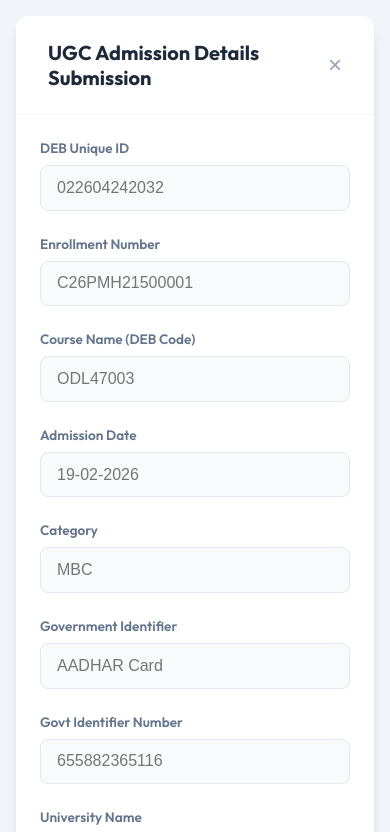
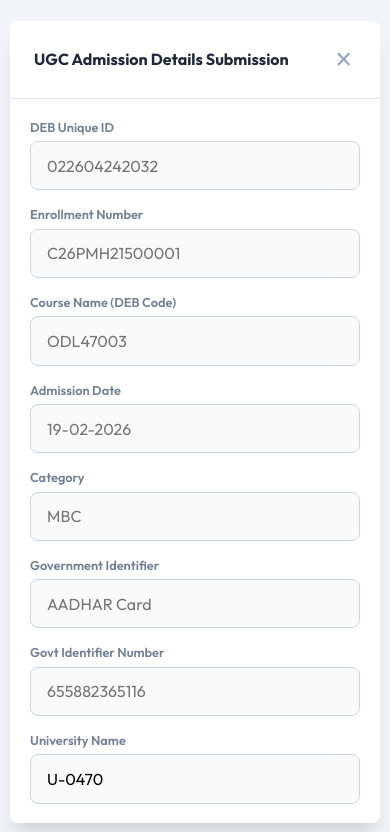
Before and after one commit to Suresh-8695198/DEB-Submission, a React (Vite) app: page / in a window 390 px wide. Shown: the top 832 px of the page. Built offline with nearby package versions, Linux system fonts and the light colour scheme; the HTML template or start-up script is replaced by a standard one.

Commit message:
Update: ACHIEVED FULL MOBILE RESPONSIVENESS (Safe-area scrolling, fluid typography, touch targets)

```diff
--- a/src/App.css
+++ b/src/App.css
@@ -1,86 +1,109 @@
 /* src/App.css */
 :root {
   --primary: #1e3a8a;
-  --primary-light: #3b82f6;
-  --secondary: #059669;
-  --danger: #ef4444;
-  --warning: #f59e0b;
-  --background: #f1f5f9;
-  --card-bg: #ffffff;
+  --primary-hover: #1e40af;
+  --bg-modal: #ffffff;
   --bg-input: #f8fafc;
-  --text-dark: #0f172a;
+  --text-main: #1e293b;
   --text-muted: #64748b;
-  --radius-lg: 12px;
-  --radius-md: 8px;
-  --shadow: 0 10px 15px -3px rgba(0, 0, 0, 0.1), 0 4px 6px -2px rgba(0, 0, 0, 0.05);
+  --radius: 12px;
+  --shadow: 0 20px 25px -5px rgba(0, 0, 0, 0.1), 0 10px 10px -5px rgba(0, 0, 0, 0.04);
 }
 
-* { box-sizing: border-box; margin: 0; padding: 0; }
+* { box-sizing: border-box; margin: 0; padding: 0; -webkit-font-smoothing: antialiased; }
 
-body { background: var(--background); font-family: 'Outfit', sans-serif; overflow: hidden; }
+body {
+  background-color: #f1f5f9;
+  font-family: 'Outfit', sans-serif;
+  color: var(--text-main);
+  overflow-x: hidden;
+}
 
 .portal-overlay {
   min-height: 100vh;
+  width: 100%;
   display: flex;
   align-items: center;
   justify-content: center;
-  padding: 1rem;
+  padding: 10px; /* Safe padding for mobile */
 }
 
 .portal-modal {
   width: 100%;
   max-width: 900px;
-  background: var(--card-bg);
-  border-radius: var(--radius-lg);
+  max-height: 95vh; /* Prevents overflow on mobile */
+  background: var(--bg-modal);
+  border-radius: var(--radius);
   box-shadow: var(--shadow);
-  overflow: hidden;
-  animation: fadeIn 0.8s ease-out;
+  display: flex;
+  flex-direction: column;
+  animation: modalIn 0.5s ease-out;
 }
 
-@keyframes fadeIn { from { opacity: 0; transform: translateY(20px); } to { opacity: 1; transform: translateY(0); } }
+@keyframes modalIn {
+  from { opacity: 0; transform: scale(0.95); }
+  to { opacity: 1; transform: scale(1); }
+}
 
 .portal-header {
-  padding: 1.5rem 2rem;
-  border-bottom: 1px solid #f1f5f9;
+  padding: 1.25rem 1.5rem;
+  border-bottom: 1px solid #e2e8f0;
   display: flex;
   justify-content: space-between;
   align-items: center;
+  flex-shrink: 0;
 }
 
-.portal-header h2 { font-size: 1.25rem; font-weight: 700; color: #1e293b; }
+.portal-header h2 { font-size: clamp(1rem, 4vw, 1.25rem); font-weight: 700; color: #1e293b; }
 
-.close-btn { background: none; border: none; font-size: 1.5rem; color: #94a3b8; cursor: pointer; transition: 0.3s; }
-.close-btn:hover { color: #1e293b; }
+.close-btn {
+  background: none;
+  border: none;
+  font-size: 1.8rem;
+  line-height: 1;
+  color: #94a3b8;
+  cursor: pointer;
+  padding: 4px;
+}
+
+.form-body {
+  padding: clamp(1.25rem, 5vw, 2.5rem);
+  overflow-y: auto; /* Enable scrolling for form content */
+  -webkit-overflow-scrolling: touch;
+}
 
 .form-grid {
-  padding: 2.5rem;
   display: grid;
   grid-template-columns: repeat(2, 1fr);
-  gap: 1.5rem;
+  gap: 1.25rem;
 }
 
+/* TABLET & MOBILE BREAKPOINT */
 @media (max-width: 768px) {
-  .form-grid { grid-template-columns: 1fr; padding: 1.5rem; }
+  .form-grid { grid-template-columns: 1fr; gap: 1rem; }
+  .portal-modal { border-radius: 8px; }
 }
 
-.form-group { display: flex; flex-direction: column; gap: 0.5rem; }
+.form-group { display: flex; flex-direction: column; gap: 0.4rem; }
 .form-group.full-width { grid-column: 1 / -1; }
 
-label { font-size: 0.85rem; font-weight: 600; color: #64748b; }
+label { font-size: 0.8rem; font-weight: 600; color: var(--text-muted); opacity: 0.9; }
 
 input, select {
-  padding: 0.8rem 1rem;
-  border: 1px solid #e2e8f0;
-  border-radius: var(--radius-md);
-  font-size: 1rem;
+  width: 100%;
+  padding: 0.85rem 1rem; /* Slightly larger for touch */
+  border: 1px solid #cbd5e1;
+  border-radius: 8px;
+  font-size: 16px; /* Prevents auto-zoom on iOS */
   background: var(--bg-input);
-  transition: all 0.3s ease;
+  transition: all 0.2s ease;
+  font-family: inherit;
 }
 
 input:focus, select:focus {
   outline: none;
-  border-color: var(--primary-light);
-  box-shadow: 0 0 0 4px rgba(59, 130, 246, 0.1);
+  border-color: var(--primary);
+  box-shadow: 0 0 0 3px rgba(30, 58, 138, 0.1);
   background: white;
 }
 
@@ -88,45 +111,55 @@
   background: var(--primary);
   color: white;
   border: none;
-  border-radius: var(--radius-md);
+  border-radius: 8px;
   padding: 1.1rem;
-  font-size: 1.1rem;
-  font-weight: 600;
+  font-size: 1rem;
+  font-weight: 700;
   cursor: pointer;
-  transition: all 0.33s ease;
+  transition: all 0.3s;
   display: flex;
   align-items: center;
   justify-content: center;
   gap: 0.75rem;
   width: 100%;
-  margin-top: 1rem;
+  margin-top: 0.5rem;
+  box-shadow: 0 4px 6px -1px rgba(30, 58, 138, 0.2);
 }
 
+.submit-btn:hover { background: var(--primary-hover); transform: translateY(-1px); }
+.submit-btn:active { transform: translateY(0); }
+
+/* TOAST ADAPTIVITY */
 .status-toast {
   position: fixed;
-  top: 2rem;
-  right: 2rem;
-  padding: 1rem 1.5rem;
-  border-radius: var(--radius-md);
+  top: 1rem;
+  left: 50%;
+  transform: translateX(-50%);
+  width: 90%;
+  max-width: 400px;
+  padding: 1rem;
+  border-radius: 8px;
   background: white;
   box-shadow: var(--shadow);
-  z-index: 1000;
-  animation: slideIn 0.4s ease-out;
+  z-index: 9999;
+  font-weight: 600;
+  font-size: 0.9rem;
+  text-align: center;
+  animation: slideDown 0.4s ease-out;
 }
 
-@keyframes slideIn { from { transform: translateX(100%); opacity: 0; } to { transform: translateX(0); opacity: 1; } }
+@keyframes slideDown {
+  from { transform: translate(-50%, -100%); opacity: 0; }
+  to { transform: translate(-50%, 0); opacity: 1; }
+}
 
-.toast-success { border-left: 5px solid var(--secondary); color: #065f46; }
-.toast-error { border-left: 5px solid var(--danger); color: #991b1b; }
-.toast-warning { border-left: 5px solid var(--warning); color: #92400e; }
-
-.status-toast.hide { animation: slideOut 0.4s ease-in forwards; }
-@keyframes slideOut { from { opacity: 1; transform: translateX(0); } to { opacity: 0; transform: translateX(100%); } }
+.toast-success { border-bottom: 4px solid var(--secondary); color: #065f46; }
+.toast-error { border-bottom: 4px solid var(--danger); color: #991b1b; }
 
 .spinner {
-  width: 24px;
-  height: 24px;
-  border: 3px solid rgba(255, 255, 255, 0.3);
+  width: 20px;
+  height: 20px;
+  border: 2.5px solid rgba(255, 255, 255, 0.3);
   border-radius: 50%;
   border-top-color: white;
   animation: spin 0.8s linear infinite;
--- a/src/App.jsx
+++ b/src/App.jsx
@@ -8,7 +8,7 @@
 
   const showNotification = (msg, style) => {
     setToast({ show: true, msg, style });
-    setTimeout(() => setToast({ show: false, msg: '', style: '' }), 6000);
+    setTimeout(() => setToast({ show: false, msg: '', style: '' }), 5000);
   };
 
   const handleSubmit = async (e) => {
@@ -24,20 +24,16 @@
         headers: { 'Content-Type': 'application/json' },
         body: JSON.stringify(data)
       });
-
-      if (!response.ok) throw new Error('API Failure');
       const result = await response.json();
 
       if (result.Flag === 1) {
-        showNotification('✅ SUCCESS: Record accepted by UGC Portal.', 'success');
+        showNotification('✅ SUCCESS: Data Submitted to UGC Portal!', 'success');
         e.target.reset();
-      } else if (result.Flag === 3) {
-        showNotification('⚠️ DUPLICATE: Record already exists.', 'warning');
       } else {
         showNotification(`❌ FAILED: ${result.Message || 'Verification failed'}`, 'error');
       }
     } catch (err) {
-      showNotification('❌ CONNECTION ERROR: Please verify your link.', 'error');
+      showNotification('❌ NETWORK ERROR: Check your connection.', 'error');
     } finally {
       setLoading(false);
     }
@@ -53,15 +49,14 @@
           <button className="close-btn">&times;</button>
         </header>
 
+        <div className="form-body">
           <form onSubmit={handleSubmit} className="form-grid">
 
-          {/* Column 1 */}
             <div className="form-group">
               <label>DEB Unique ID</label>
               <input type="text" name="DEBuniqueID" placeholder="022604242032" required />
             </div>
 
-          {/* Column 2 */}
             <div className="form-group">
               <label>Enrollment Number</label>
               <input type="text" name="EnrollmentNumber" placeholder="C26PMH21500001" required />
@@ -130,6 +125,7 @@
               </button>
             </div>
           </form>
+        </div>
       </main>
     </div>
   );
```
Lines whose indentation alone changed are shown as unchanged.
